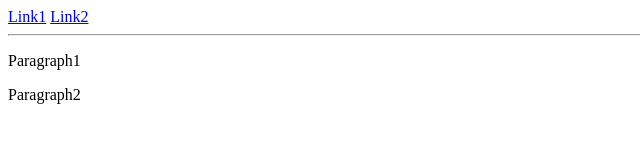
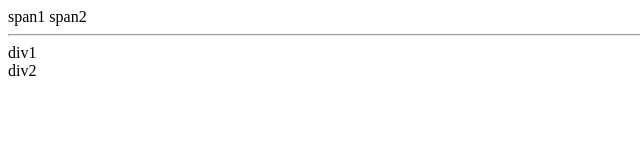
Before and after one commit to goodness728/html-freeCodeClass, a plain HTML site: page index.html in a window 1280 px wide. Shown: the whole page, without its empty margins (0-640 px from the left). Drawn offline with Linux system fonts and the light colour scheme.

Commit message:
Span and div #2

```diff
--- a/index.html
+++ b/index.html
@@ -6,13 +6,13 @@
     <title>Page 2</title>
   </head>
   <body>
-<!--Inline elements-->
-    <a href="#">Link1</a>
-    <a href="#">Link2</a>
-    <hr>
-    <!--Block elements-->
-    <p>Paragraph1</p>
-    <p>Paragraph2</p>
+<!--Inline-->
+    <span>span1</span>
+    <span>span2</span>
+<hr>
+<!--Block-->
+    <div>div1</div>
+    <div>div2</div>
 
 
   </body>
```
